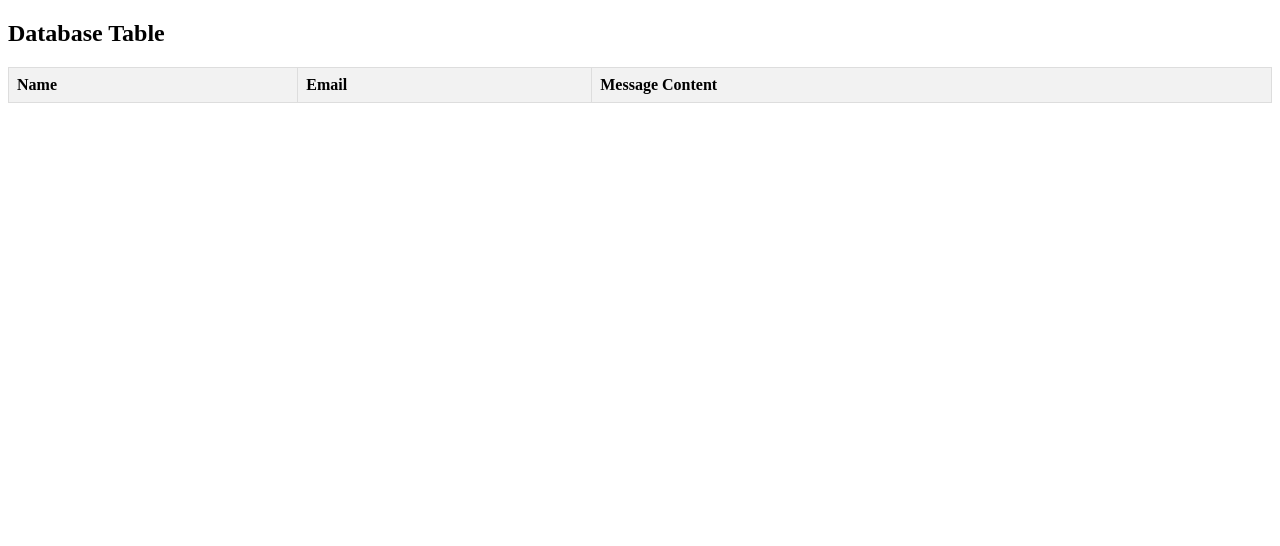
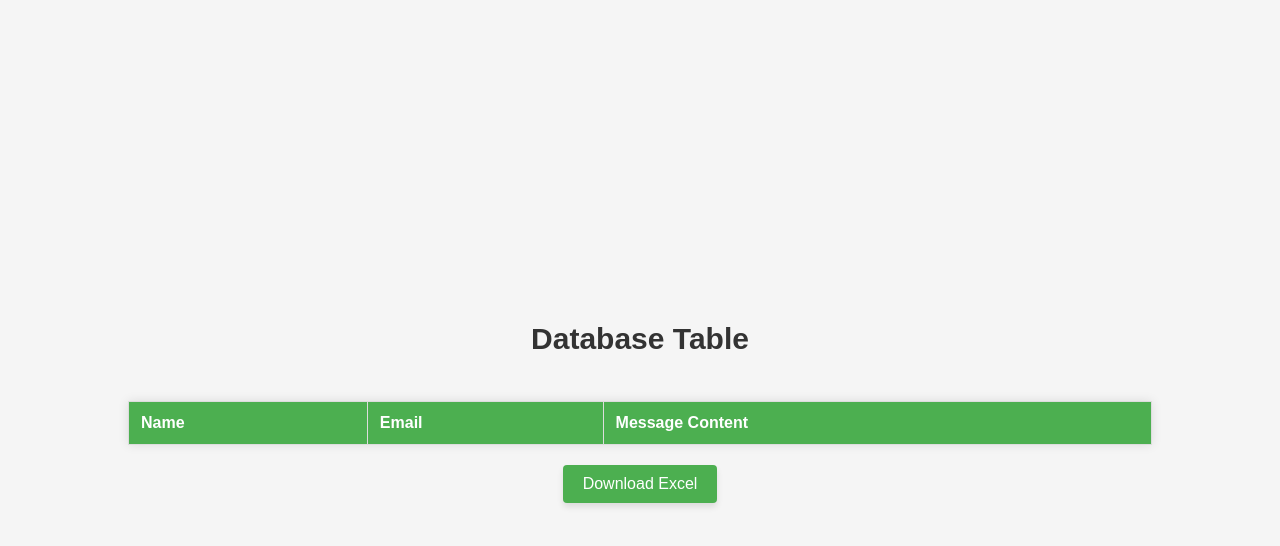
Before and after one commit to Gunkar16/Database-Table-Firebase, a plain HTML site: page index.html in a window 1280 px wide. Drawn offline with Linux system fonts and the light colour scheme; no server answers.

Commit message:
Add files via upload

```diff
--- a/index.html
+++ b/index.html
@@ -6,20 +6,66 @@
     <script src="https://www.gstatic.com/firebasejs/7.6.2/firebase-app.js"></script>
     <script src="https://www.gstatic.com/firebasejs/7.6.2/firebase-firestore.js"></script>
     <script src="https://www.gstatic.com/firebasejs/live/3.1/firebase.js"></script>
+    <script src="https://cdnjs.cloudflare.com/ajax/libs/xlsx/0.16.9/xlsx.full.min.js"></script>
     <title>Database Table</title>
     <style>
+                body {
+            font-family: 'Arial', sans-serif;
+            background-color: #f5f5f5;
+            margin: 0;
+            padding: 0;
+            display: flex;
+            flex-direction: column;
+            align-items: center;
+            justify-content: center;
+            height: 100vh;
+        }
+
+        h2 {
+            color: #333;
+            font-size: 30px;
+        }
+
         table {
-            width: 100%;
+            width: 80%;
             border-collapse: collapse;
             margin-top: 20px;
+            box-shadow: 0 0 10px rgba(0, 0, 0, 0.1);
+            background-color: #fff;
         }
+
         th, td {
             border: 1px solid #ddd;
-            padding: 8px;
+            padding: 12px;
             text-align: left;
         }
+
         th {
-            background-color: #f2f2f2;
+            background-color: #4CAF50;
+            color: white;
+        }
+
+        button {
+            margin-top: 20px;
+            padding: 10px 20px;
+            font-size: 16px;
+            background-color: #4CAF50;
+            color: white;
+            border: none;
+            border-radius: 4px;
+            cursor: pointer;
+            box-shadow: 0 4px 6px rgba(0, 0, 0, 0.1);
+        }
+
+        button:hover {
+            background-color: #45a049;
+        }
+
+        /* Media Query for Responsive Design */
+        @media (max-width: 768px) {
+            table {
+                width: 100%;
+            }
         }
     </style>
 </head>
@@ -38,7 +84,7 @@
             <!-- Table rows will be dynamically added here -->
         </tbody>
     </table>
-
+    <button onclick="downloadExcel()">Download Excel</button>
     <script src="main.js"></script>
 </body>
 </html>
--- a/main.js
+++ b/main.js
@@ -52,3 +52,18 @@ function getData() {
 
 // Call the function to populate the table
 getData();
+
+function downloadExcel() {
+    // Get the table element
+    var table = document.getElementById('data-table-body');
+
+    // Convert the table to a worksheet
+    var ws = XLSX.utils.table_to_sheet(table);
+
+    // Create a workbook with a single sheet
+    var wb = XLSX.utils.book_new();
+    XLSX.utils.book_append_sheet(wb, ws, 'Sheet1');
+
+    // Save the workbook as an Excel file
+    XLSX.writeFile(wb, 'data.xlsx');
+}
```
